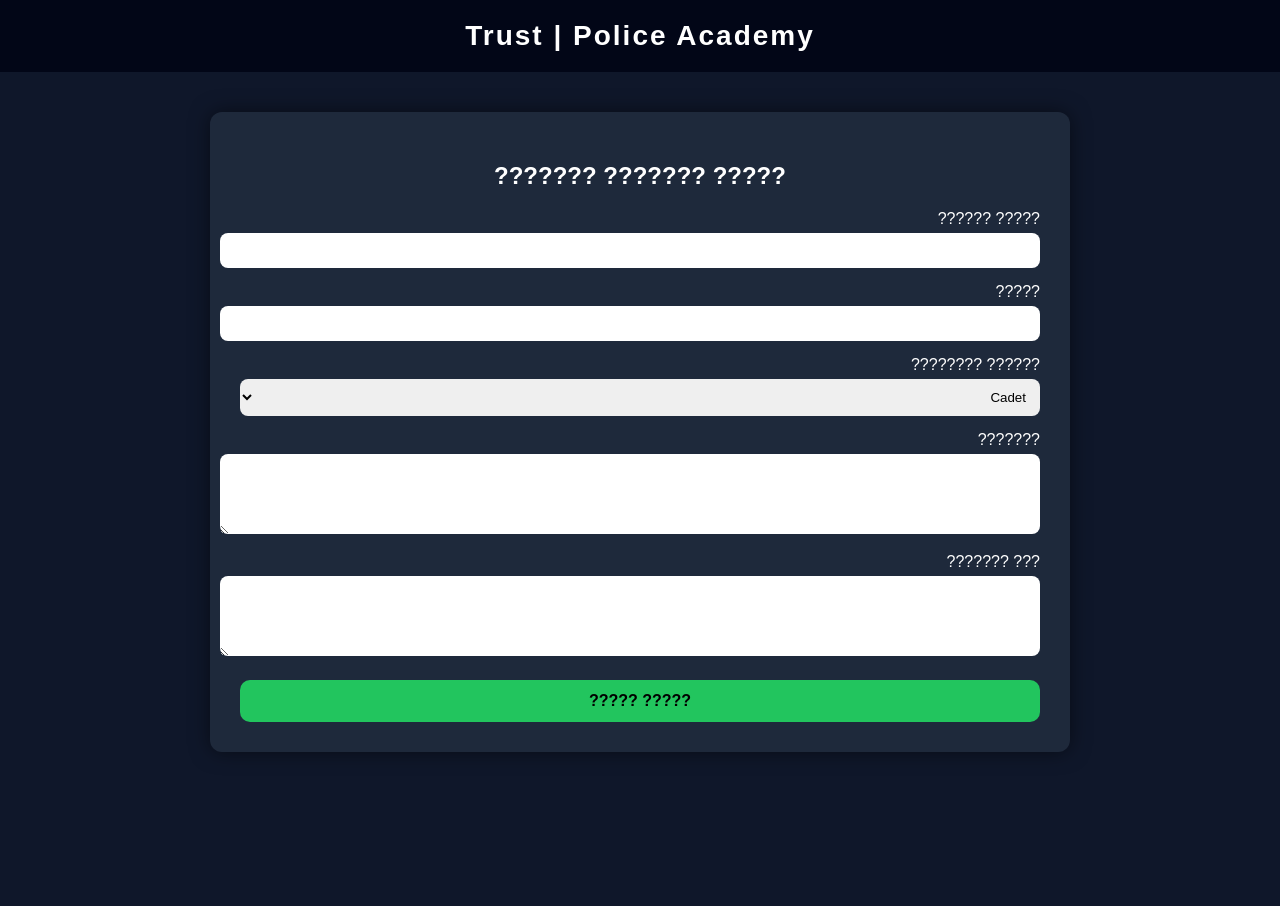
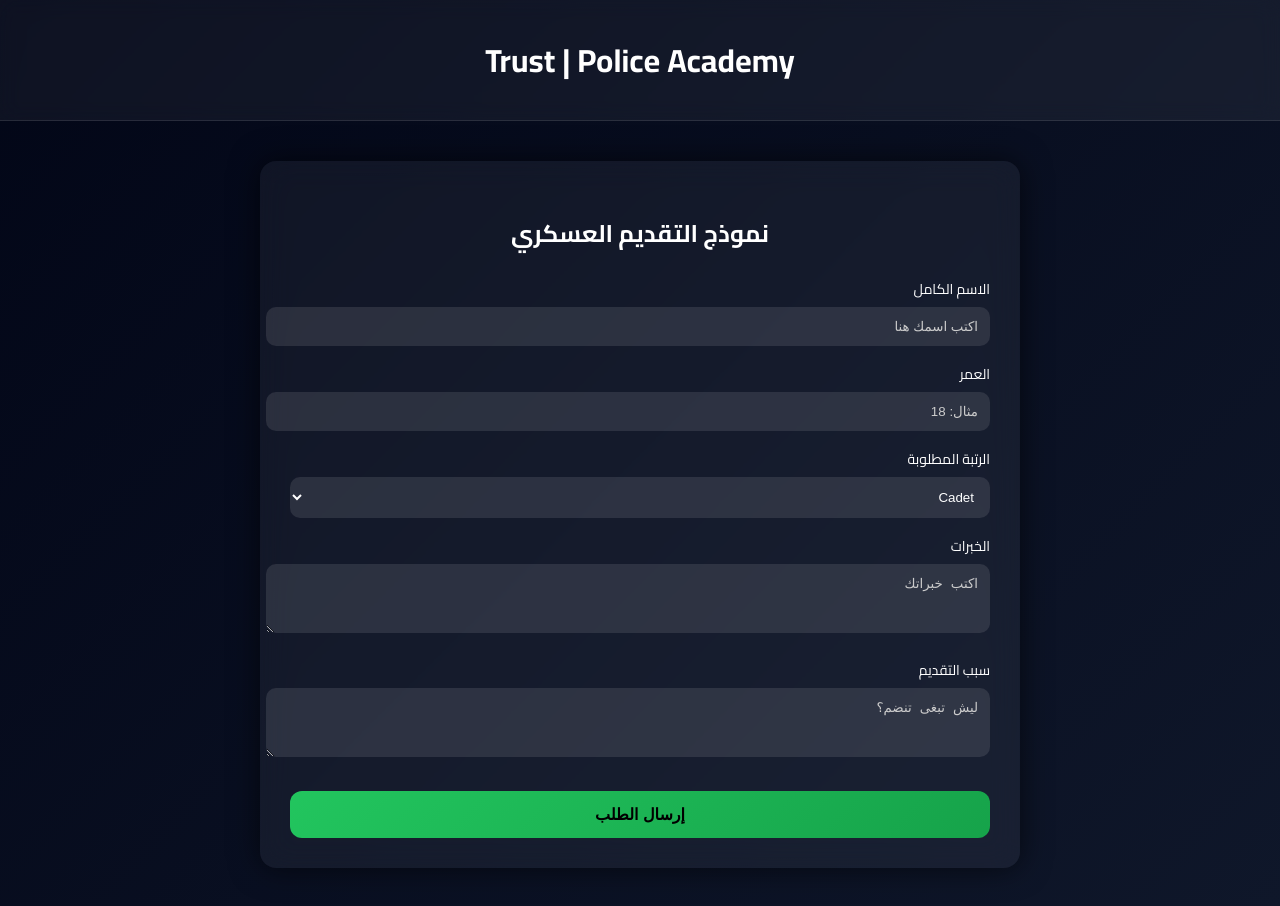
Before and after one commit to taimalghamdi20-rgb/police-academy, a plain HTML site: page index.html in a window 1280 px wide. Before the commit the page ends 800 px from the top, so only its background shows below. Drawn offline with Linux system fonts and the light colour scheme.

Commit message:
Add files via upload

```diff
--- a/index.html
+++ b/index.html
@@ -4,56 +4,85 @@
   <meta charset="UTF-8">
   <meta name="viewport" content="width=device-width, initial-scale=1.0">
   <title>Trust | Police Academy</title>
+  <link href="https://fonts.googleapis.com/css2?family=Cairo:wght@400;700&display=swap" rel="stylesheet">
   <style>
     body {
       margin: 0;
-      font-family: Arial, sans-serif;
-      background: #0f172a;
+      font-family: 'Cairo', Arial, sans-serif;
+      background: linear-gradient(135deg, #020617, #0f172a);
       color: white;
     }
+
     header {
-      background: #020617;
-      padding: 20px;
       text-align: center;
-      font-size: 28px;
+      padding: 30px;
+      font-size: 32px;
       font-weight: bold;
-      letter-spacing: 2px;
+      background: rgba(255,255,255,0.05);
+      backdrop-filter: blur(10px);
+      border-bottom: 1px solid rgba(255,255,255,0.1);
     }
+
     .container {
-      max-width: 800px;
+      max-width: 700px;
       margin: 40px auto;
-      background: #1e293b;
+      background: rgba(255,255,255,0.05);
       padding: 30px;
-      border-radius: 12px;
-      box-shadow: 0 0 20px rgba(0,0,0,0.5);
+      border-radius: 16px;
+      box-shadow: 0 0 30px rgba(0,0,0,0.6);
+      backdrop-filter: blur(15px);
     }
+
     h2 {
       text-align: center;
+      margin-bottom: 20px;
     }
+
     label {
       display: block;
       margin-top: 15px;
+      font-size: 14px;
     }
+
     input, select, textarea {
       width: 100%;
-      padding: 10px;
+      padding: 12px;
       margin-top: 5px;
-      border-radius: 8px;
+      border-radius: 10px;
       border: none;
+      outline: none;
+      background: rgba(255,255,255,0.1);
+      color: white;
     }
+
+    input::placeholder, textarea::placeholder {
+      color: #ccc;
+    }
+
     button {
-      margin-top: 20px;
+      margin-top: 25px;
       width: 100%;
-      padding: 12px;
-      background: #22c55e;
+      padding: 14px;
+      background: linear-gradient(135deg, #22c55e, #16a34a);
       border: none;
-      border-radius: 10px;
+      border-radius: 12px;
       font-size: 16px;
       cursor: pointer;
       font-weight: bold;
+      transition: 0.3s;
     }
+
     button:hover {
-      background: #16a34a;
+      transform: scale(1.03);
+      opacity: 0.9;
+    }
+
+    .success {
+      display: none;
+      text-align: center;
+      margin-top: 20px;
+      color: #22c55e;
+      font-weight: bold;
     }
   </style>
 </head>
@@ -62,30 +91,40 @@
 <header>Trust | Police Academy</header>
 
 <div class="container">
-  <h2>????? ??????? ???????</h2>
-  <form>
-    <label>????? ??????</label>
-    <input type="text" required>
+  <h2>نموذج التقديم العسكري</h2>
 
-    <label>?????</label>
-    <input type="number" required>
+  <form onsubmit="submitForm(event)">
+    <label>الاسم الكامل</label>
+    <input type="text" placeholder="اكتب اسمك هنا" required>
 
-    <label>?????? ????????</label>
+    <label>العمر</label>
+    <input type="number" placeholder="مثال: 18" required>
+
+    <label>الرتبة المطلوبة</label>
     <select>
       <option>Cadet</option>
       <option>Officer</option>
       <option>Sergeant</option>
     </select>
 
-    <label>???????</label>
-    <textarea rows="4"></textarea>
+    <label>الخبرات</label>
+    <textarea rows="3" placeholder="اكتب خبراتك"></textarea>
 
-    <label>??? ???????</label>
-    <textarea rows="4"></textarea>
+    <label>سبب التقديم</label>
+    <textarea rows="3" placeholder="ليش تبغى تنضم؟"></textarea>
 
-    <button type="submit">????? ?????</button>
+    <button type="submit">إرسال الطلب</button>
   </form>
+
+  <div class="success" id="msg">✅ تم إرسال طلبك بنجاح</div>
 </div>
+
+<script>
+function submitForm(e) {
+  e.preventDefault();
+  document.getElementById('msg').style.display = 'block';
+}
+</script>
 
 </body>
 </html>
```
